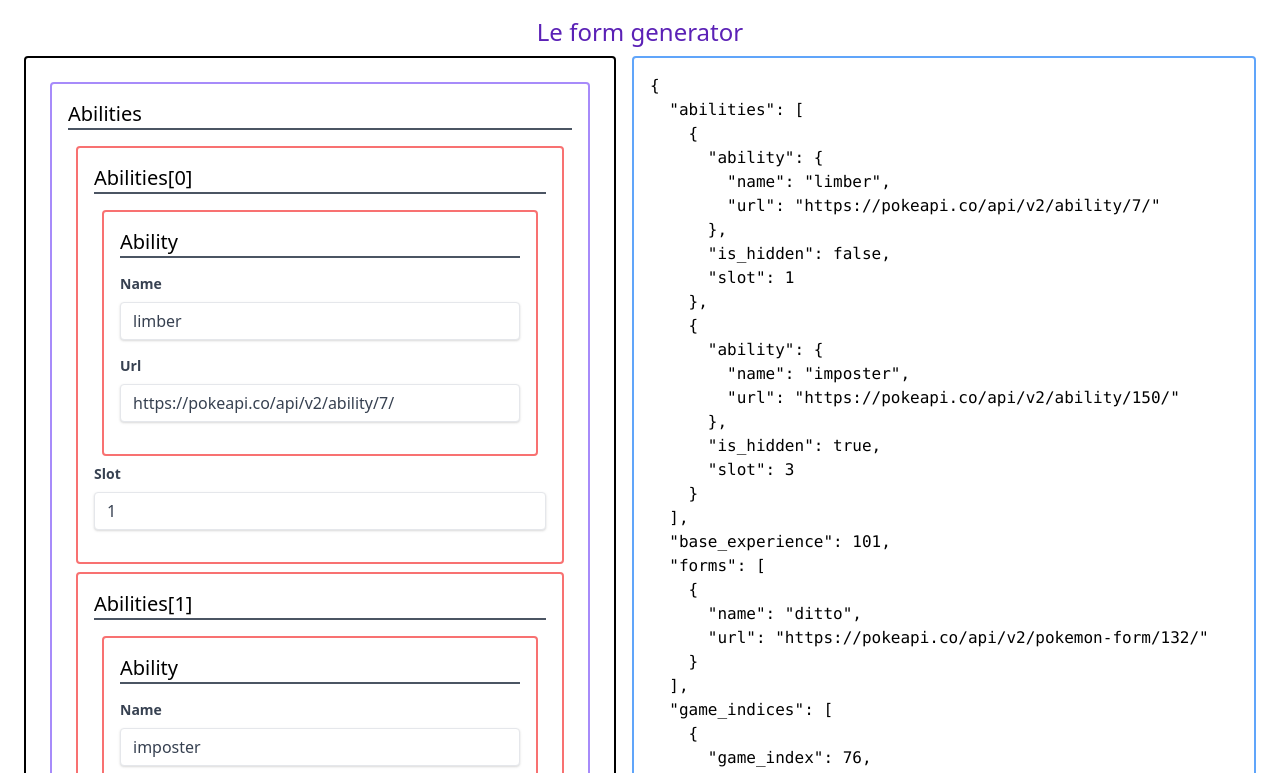
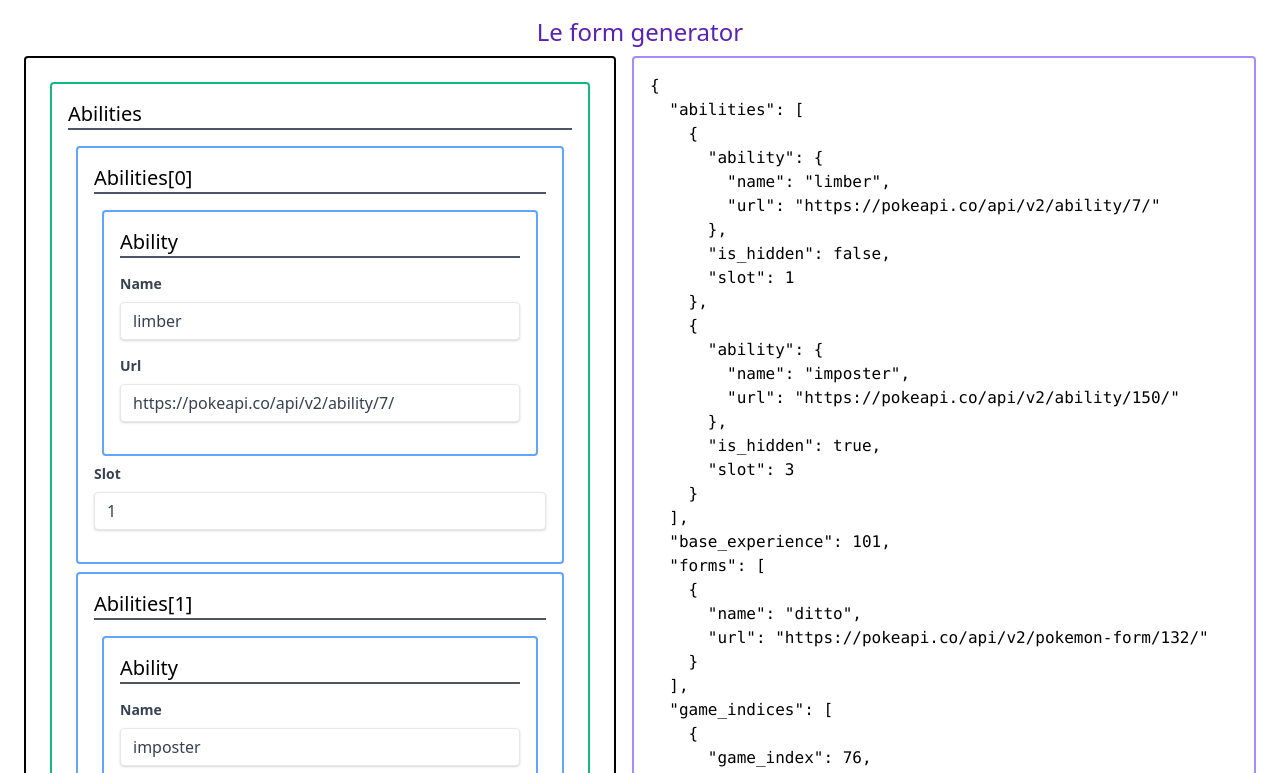
Before and after one commit to blacksagres/dynamic-form, a React (Vite) app: page / in a window 1280 px wide. Shown: the top 773 px of the page. Built offline with nearby package versions, Linux system fonts and the light colour scheme.

Commit message:
The colors are better like this

```diff
--- a/src/components/DynamicForm.jsx
+++ b/src/components/DynamicForm.jsx
@@ -14,7 +14,7 @@ const mapObjectIntoFields = (fieldName, fieldSkeleton) => {
   return (
     <div
       key={`field-group-object-${generate()}`}
-      className="m-2 p-4 rounded border-2 border-red-400"
+      className="m-2 p-4 rounded border-2 border-blue-400"
       data-field-type="object"
       data-field-name={fieldName}
     >
@@ -31,7 +31,7 @@ const mapArrayIntoFields = (fieldName, fieldSkeleton) => {
   return (
     <div
       key={`field-group-array-${generate()}`}
-      className="m-2 p-4 rounded border-2 border-purple-400"
+      className="m-2 p-4 rounded border-2 border-green-500"
       data-field-type="array"
     >
       <div
@@ -140,7 +140,7 @@ export default props => {
           getMatchingComponent(key, jsonFormStructure[key]),
         )}
       </div>
-      <div className="m-2 p-4 rounded border-2 border-blue-400 w-1/2">
+      <div className="m-2 p-4 rounded border-2 border-purple-400 w-1/2">
         <pre className="whitespace-pre-wrap">
           {JSON.stringify(jsonData, null, 2)}
         </pre>
```
